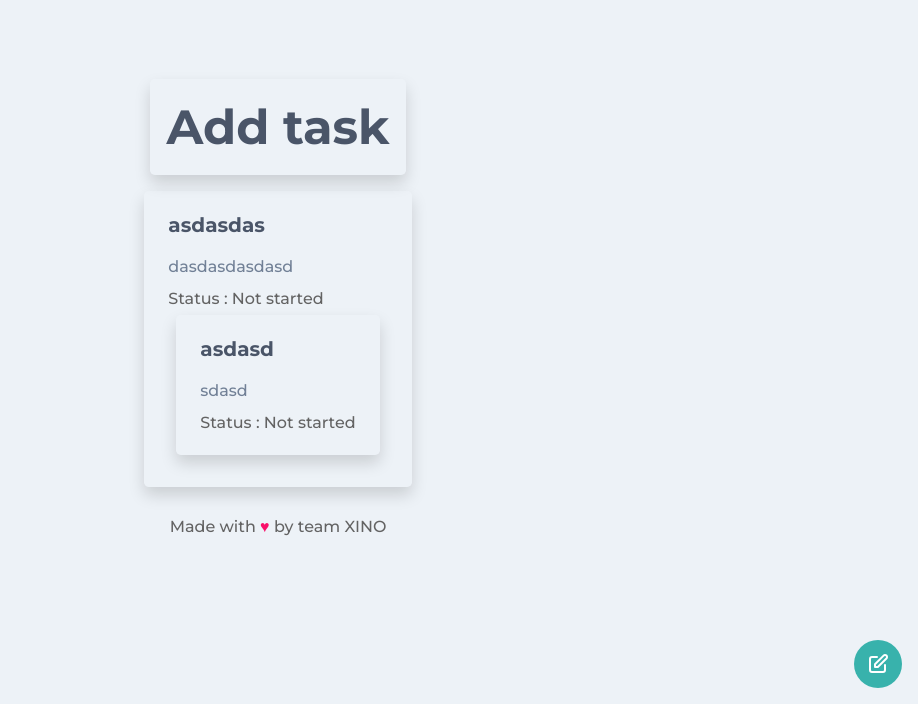
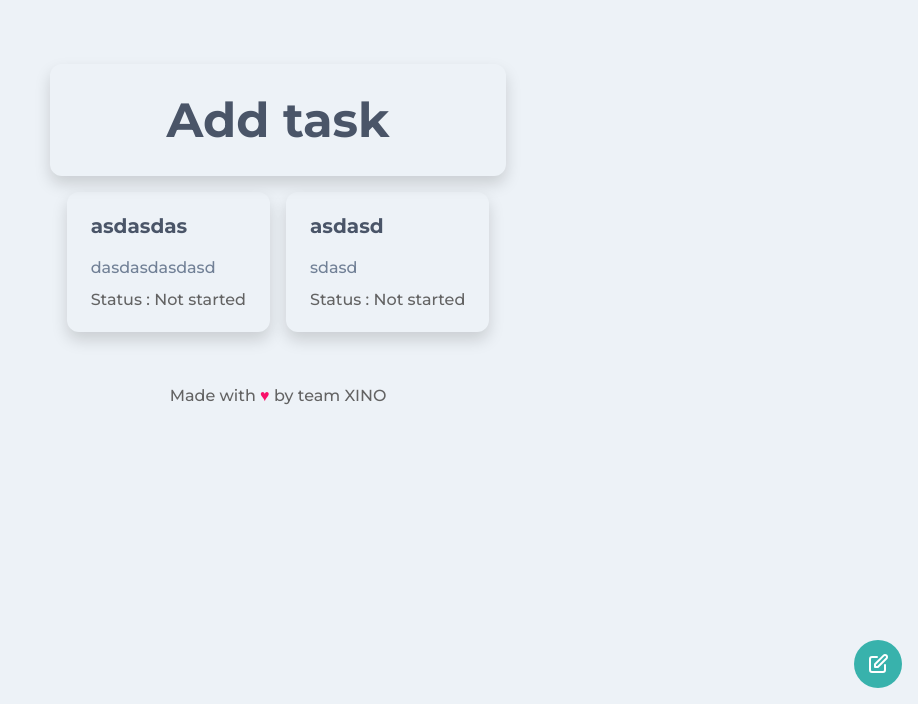
Before and after one commit to tijilchhabra1729/ncrypt, a Flask app: page /tasks/9 in a window 1280 px wide. Shown: the part 96-800 px from the top of the page, without its empty margins (362-1280 px from the left). Run offline with Flask 2, Linux system fonts and the light colour scheme; a user stored in the database is signed in; data comes from the database, SQL or seed files in the repository; style sheets or scripts are compiled from the project's sources; some libraries are stand-ins or nearby versions.

Commit message:
bug fixes

```diff
--- a/Tool/templates/tasks.htm
+++ b/Tool/templates/tasks.htm
@@ -1,42 +1,32 @@
 {%extends 'dashboard.htm'%}
 {%block content%}
 
-<div class="task">
-  <!-- <a href="{{url_for('maketask' , projectid = projectid)}}">
-      <div id="add-task" class="box">
-        Add task</div>
-    </a> -->
 
-  <div class="container">
-
+<div class="container flex flex-wrap w-full font-medium mx-auto row-auto p-6 xl:px-64 lg:px-32 md:px-24 sm:px-40 ">
   <a href="{{url_for('edit_task' , projectid = projectid)}}"
-      class="m-3 fixed bottom-0 right-0  flex items-center justify-center h-12 w-12 rounded-full bg-teal-500 text-white">
+    class=" m-3 fixed bottom-0 right-0 flex items-center justify-center h-12 w-12 rounded-full bg-teal-500 text-white">
     <svg class="h-6 w-6" xmlns="http://www.w3.org/2000/svg" fill="none" viewBox="0 0 24 24" stroke="currentColor">
       <path stroke-linecap="round" stroke-linejoin="round" stroke-width="2"
         d="M11 5H6a2 2 0 00-2 2v11a2 2 0 002 2h11a2 2 0 002-2v-5m-1.414-9.414a2 2 0 112.828 2.828L11.828 15H9v-2.828l8.586-8.586z" />
     </svg>
   </a>
-  </div>
-  <div class="container font-medium mx-auto  p-6 xl:px-64 lg:px-32 md:px-24 sm:px-40 ">
-    <div class="justify-center flex-wrap w-full flex  md:pl-3 md:pr-0 pt-8 pb-0 md:pb-6 px-2 ">
+  <div class="justify-center flex-wrap flex  w-full md:pl-3 md:pr-0 pt-8 pb-0 md:pb-6 px-2 ">
     <a href="{{url_for('maketask' , projectid = projectid)}}"
-        class="max-w-sm rounded-lg overflow-hidden shadow max-h-full m-2 ">
-        <div class="px-3 py-6 text-center">
-          <div class="font-bold text-5xl  text-gray-700 ">Add task</div>
+      class="relative w-full h-auto border-8 max-w-full rounded-xl overflow-hidden shadow max-h-full m-2 ">
+      <div class="p-8 items-center">
+        <div class="font-bold text-5xl  text-gray-700 text-center">Add task</div>
       </div>
     </a>
-
     {%for p in tasks%}
-
-      <div class="max-w-sm rounded-lg overflow-y-scroll shadow max-h-full m-2 ">
-        <div class="px-6 py-4 row-auto flex-wrap">
+    <div class="relative  h-auto border-8  max-w-sm rounded-xl shadow overflow-x-scroll m-2 ">
+      <div class="px-6 py-4 flex-wrap">
         <div class=" font-bold text-xl mb-2 pr-4 text-gray-700">
           <h6>{{p.name}}</h6>
         </div>
         <br>
         <p class="text-gray-600 text-base ">{{p.description}}</p>
         <br>
-          </a>
+        <p>
           {%if p.completed == na or p.completed == nas%}
           Status
           : Not started
@@ -46,35 +36,13 @@
           Status : Completed
 
           {%endif%}
-
-          {%endfor%}
-          </select>
-
-          <div>
-
-            <!-- <a href="" class=" hover:text-teal-600">Status
-              : <svg xmlns="http://www.w3.org/2000/svg" class="h-6 w-6 stroke-current text-red-500 " fill="none"
-                viewBox="0 0 24 24">
-                <path stroke-linecap="round" stroke-linejoin="round" stroke-width="2" d="M6 18L18 6M6 6l12 12" />
-              </svg></a>
-
-            <a href="" class="hover:text-teal-600">
-              Status : <svg class="h-6 w-6" xmlns="http://www.w3.org/2000/svg" fill="none" viewBox="0 0 24 24"
-                stroke="currentColor">
-                <path stroke-linecap="round" stroke-linejoin="round" stroke-width="2" d="M5 13l4 4L19 7" />
-              </svg></a> -->
-
+        </p>
 
       </div>
     </div>
+    {%endfor%}
+  </div>
 </div>
 
-    </div>
-  </div>
-  <script type="text/javascript">
-    function handleSelect(elm) {
-      window.location = elm.value;
-    }
-  </script>
 
 {%endblock%}
```
Also changed, not shown: Tool/templates/projects.htm (+3 -4 lines). Lines whose indentation alone changed are shown as unchanged.
